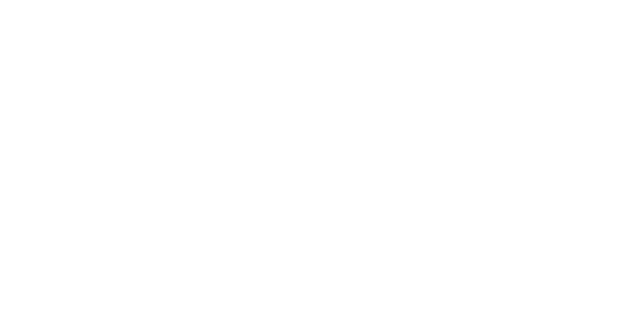
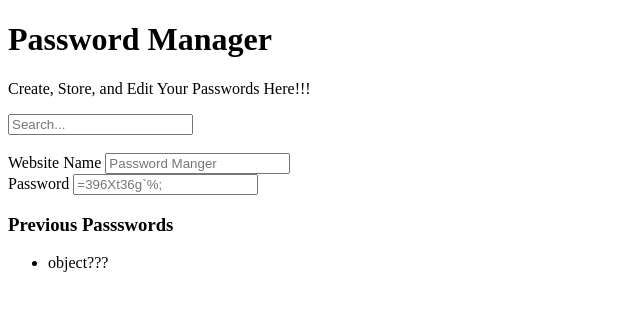
Before and after one commit to AkkU438/Final_Project_CSI_3480, a plain HTML site: page passwordStorage.html in a window 1280 px wide. Shown: the whole page, without its empty margins (0-640 px from the left). Drawn offline with Linux system fonts and the light colour scheme.

Commit message:
Update passwordStorage.html

```diff
--- a/passwordStorage.html
+++ b/passwordStorage.html
@@ -10,5 +10,24 @@
     <script src="passwordStorage.js" defer></script>
     <!-- Cool now TODO: Create basic CRUD app
     (gonna model this off of a things todo app off of freeCodeCamp) -->
+    <h1>Password Manager</h1>
+    <p>Create, Store, and Edit Your Passwords Here!!!</p>
+    <input type="text" placeholder="Search...">
+    <br>
+    <br>
+    <form>
+      <div>
+        <caption>Website Name</caption>
+        <input type="text" placeholder="Password Manger">
+      </div>
+      <div>
+        <caption>Password</caption>
+        <input type="text" placeholder="=396Xt36g`%;">
+      </div>
+    </form>
+    <h3>Previous Passswords</h3>
+    <ul>
+      <li>object???</li>
+    </ul>
   </body>
 </html>
```
